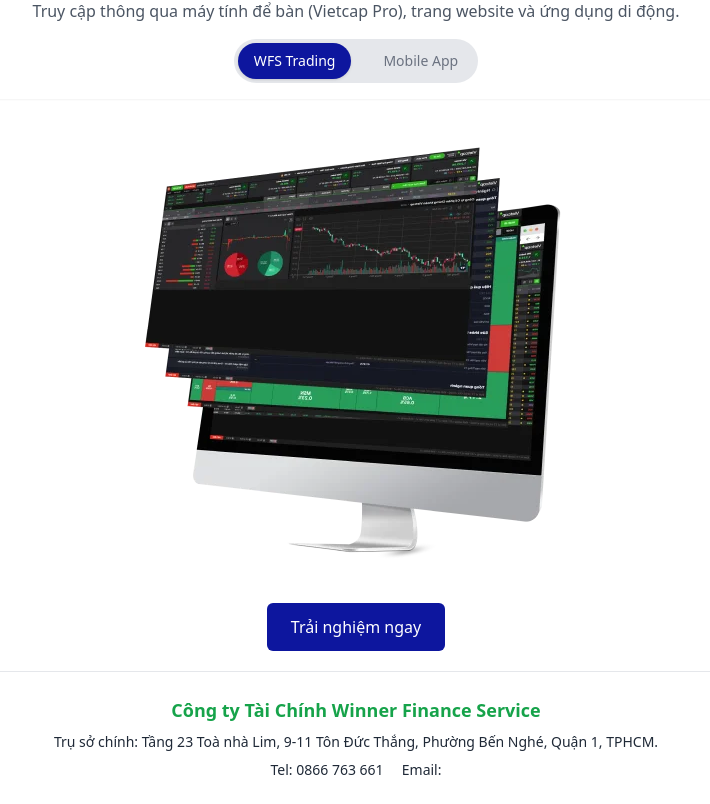
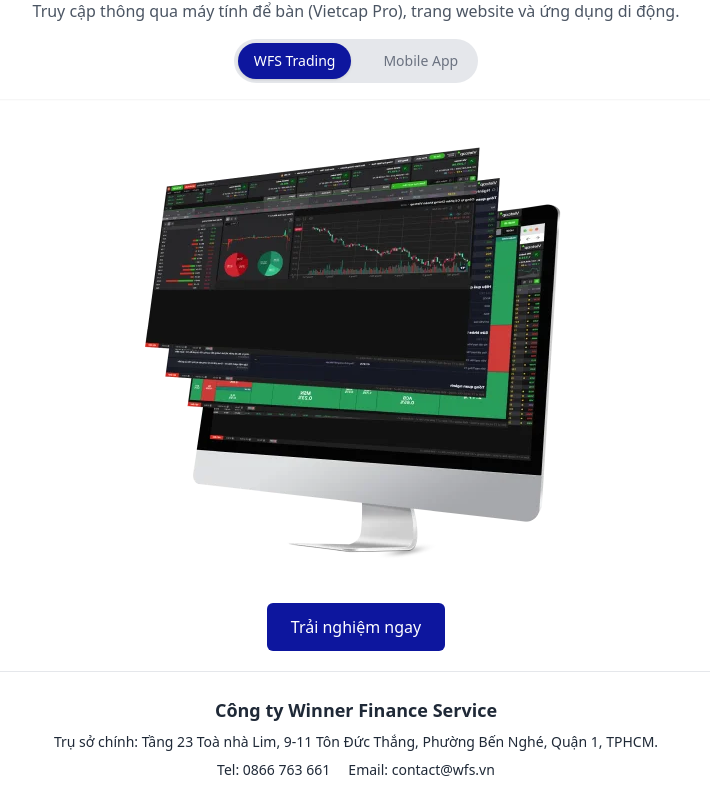
Before and after one commit to HaoTu1417/winner-landingpage, a Next.js app: page / in a window 1280 px wide. Shown: the part 2173-2977 px from the top of the page, without its empty margins (284-994 px from the left). Built offline with nearby package versions, Linux system fonts and the light colour scheme.

Commit message:
update: footer informatin

```diff
--- a/src/app/index/footer.tsx
+++ b/src/app/index/footer.tsx
@@ -4,8 +4,8 @@
   return (
     <footer className="bg-white text-center text-gray-800 border-t border-gray-200">
       <div className="container mx-auto py-6 px-4">
-        <h2 className="text-green-600 font-semibold text-lg">
-          Công ty Tài Chính Winner Finance Service
+        <h2 className="text-[] font-semibold text-lg">
+          Công ty Winner Finance Service
         </h2>
         <p className="mt-2 text-sm">
           <span className="block">
@@ -14,7 +14,7 @@
           <span className="block mt-2">
             <i className="fas fa-phone-alt text-green-600"></i> Tel: 0866 763 661 &nbsp;&nbsp;&nbsp;
             {/* <i className="fas fa-fax text-green-600 hidden"></i> Fax: 024 62765666 &nbsp;&nbsp;&nbsp; */}
-            <i className="fas fa-envelope text-green-600"></i> Email:
+            <i className="fas fa-envelope text-green-600"></i> Email: contact@wfs.vn
           </span>
         </p>
 
```
